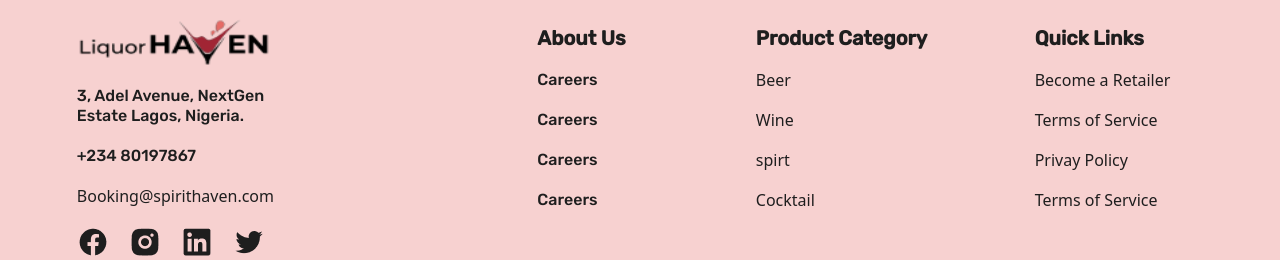
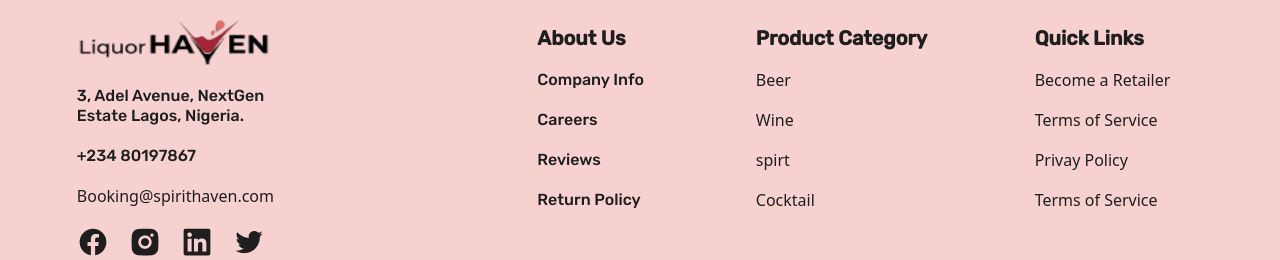
Before and after one commit to AfoDyDigitals/LiquorHaven, a React (Vite) app: page / in a window 1280 px wide. Shown: the part 6128-6388 px from the top of the page. Built offline with nearby package versions, Linux system fonts and the light colour scheme.

Commit message:
update footer content

```diff
--- a/src/Components/Footer.jsx
+++ b/src/Components/Footer.jsx
@@ -67,16 +67,16 @@ function Footer() {
               About Us
             </p>
             <p className="lg:text-[1rem] lg:font-normal  font-rubik text-[0.8125rem] font-normal leading-5 text-[#1E1E1E] ">
-              Careers
+              Company Info
             </p>
             <p className="lg:text-[1rem] lg:font-normal font-rubik text-[0.8125rem] font-normal leading-5 text-[#1E1E1E] ">
               Careers
             </p>
             <p className="lg:text-[1rem] lg:font-normal font-rubik text-[0.8125rem] font-normal leading-5 text-[#1E1E1E] ">
-              Careers
+              Reviews
             </p>
             <p className="lg:text-[1rem] lg:font-normal font-rubik text-[0.8125rem] font-normal leading-5 text-[#1E1E1E] ">
-              Careers
+              Return Policy
             </p>
           </div>
 
```
Also changed, not shown: 1 other file (tests, documents, lock files or other folders).
